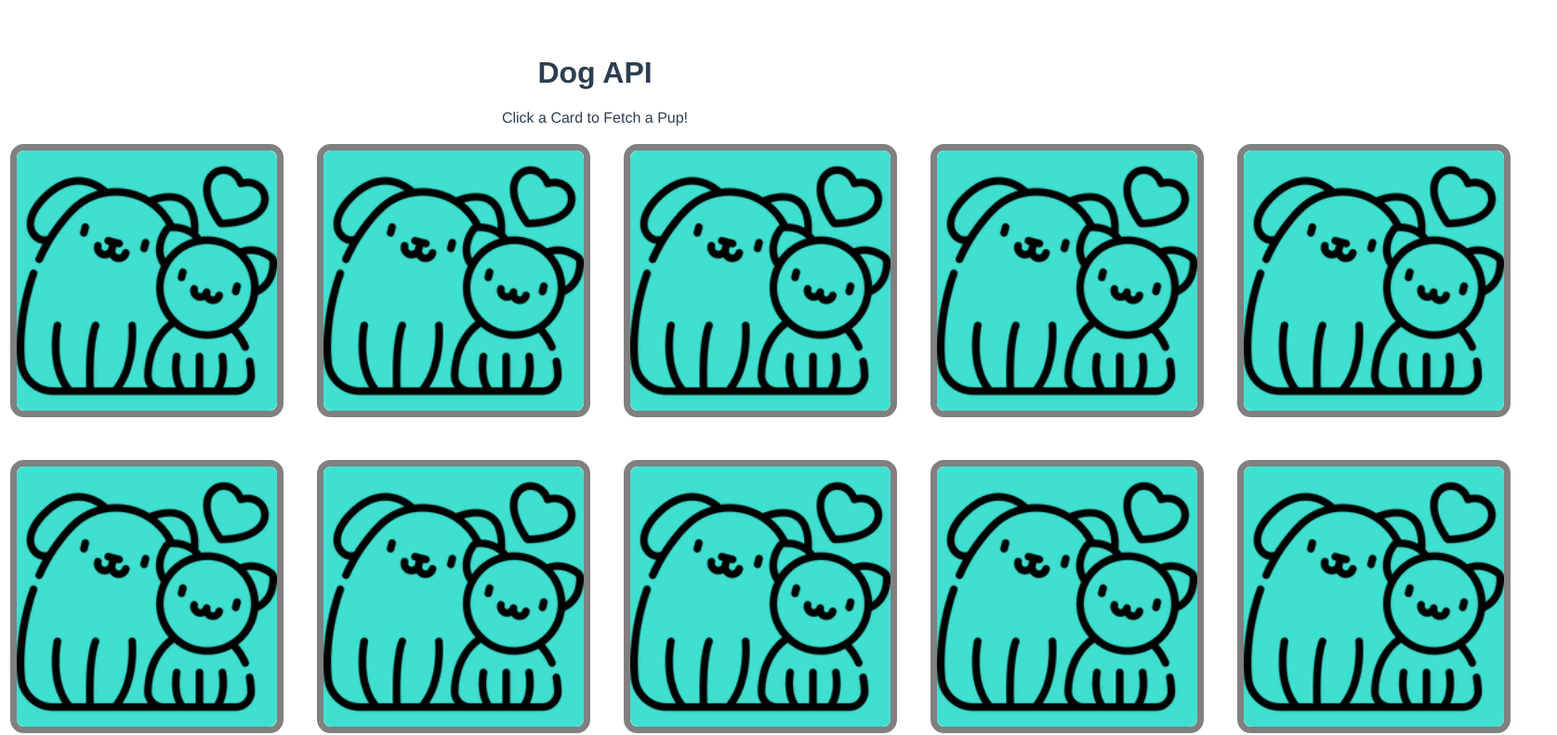
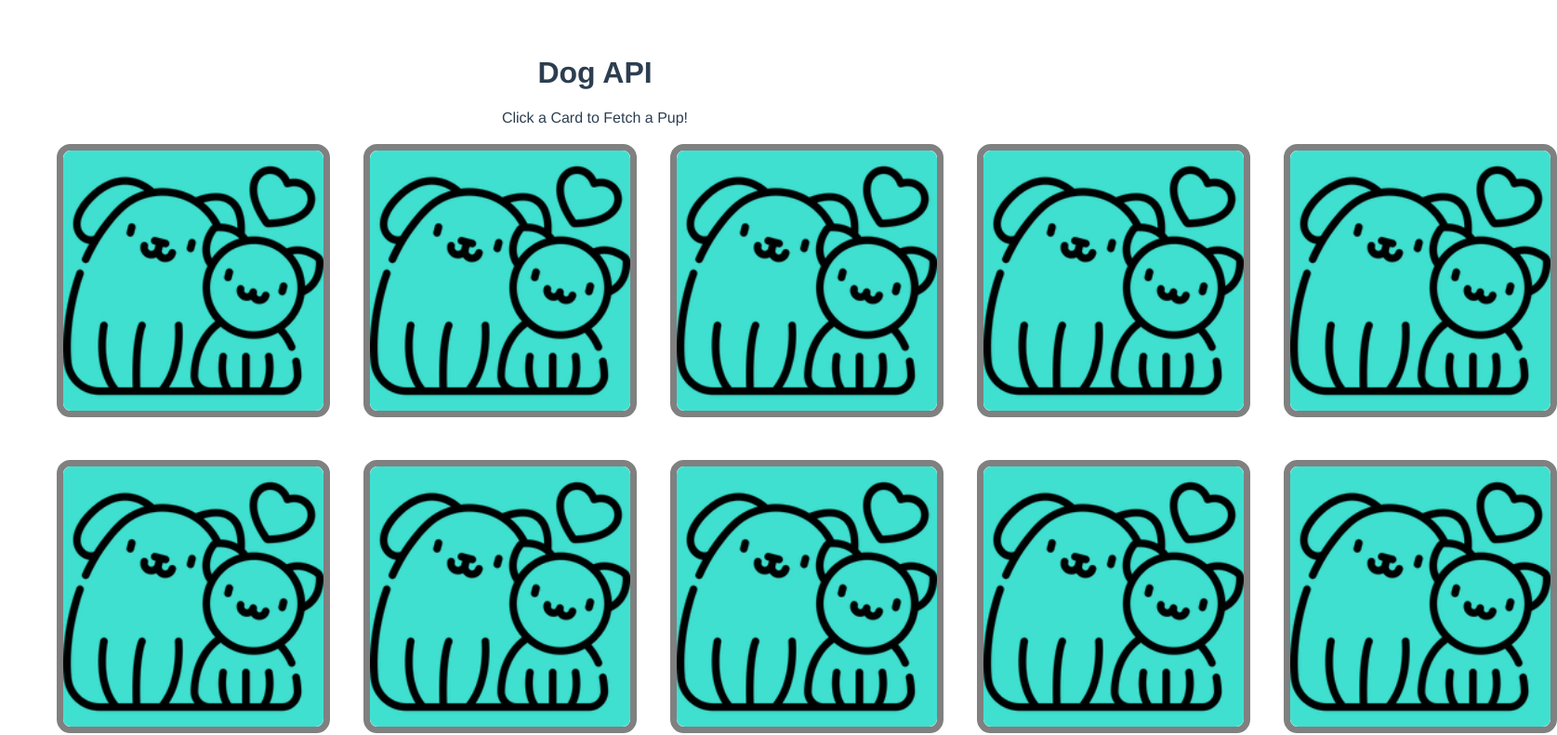
Before and after one commit to novamassey/dog-api-vue, a Vue app: page / in a window 1280 px wide. Shown: the top 791 px of the page at 93% size, 1675 px wide, since content can reach past the window. Built offline with nearby package versions, Linux system fonts and the light colour scheme.

Commit message:
changes to margins

```diff
--- a/src/App.vue
+++ b/src/App.vue
@@ -82,6 +82,6 @@ export default {
   grid-template-rows: repeat(2, 300px);
   column-gap: 30px;
   row-gap: 40px;
-  margin: 0 auto;
+  margin: 0 50px 0 50px;
 }
 </style>
```
